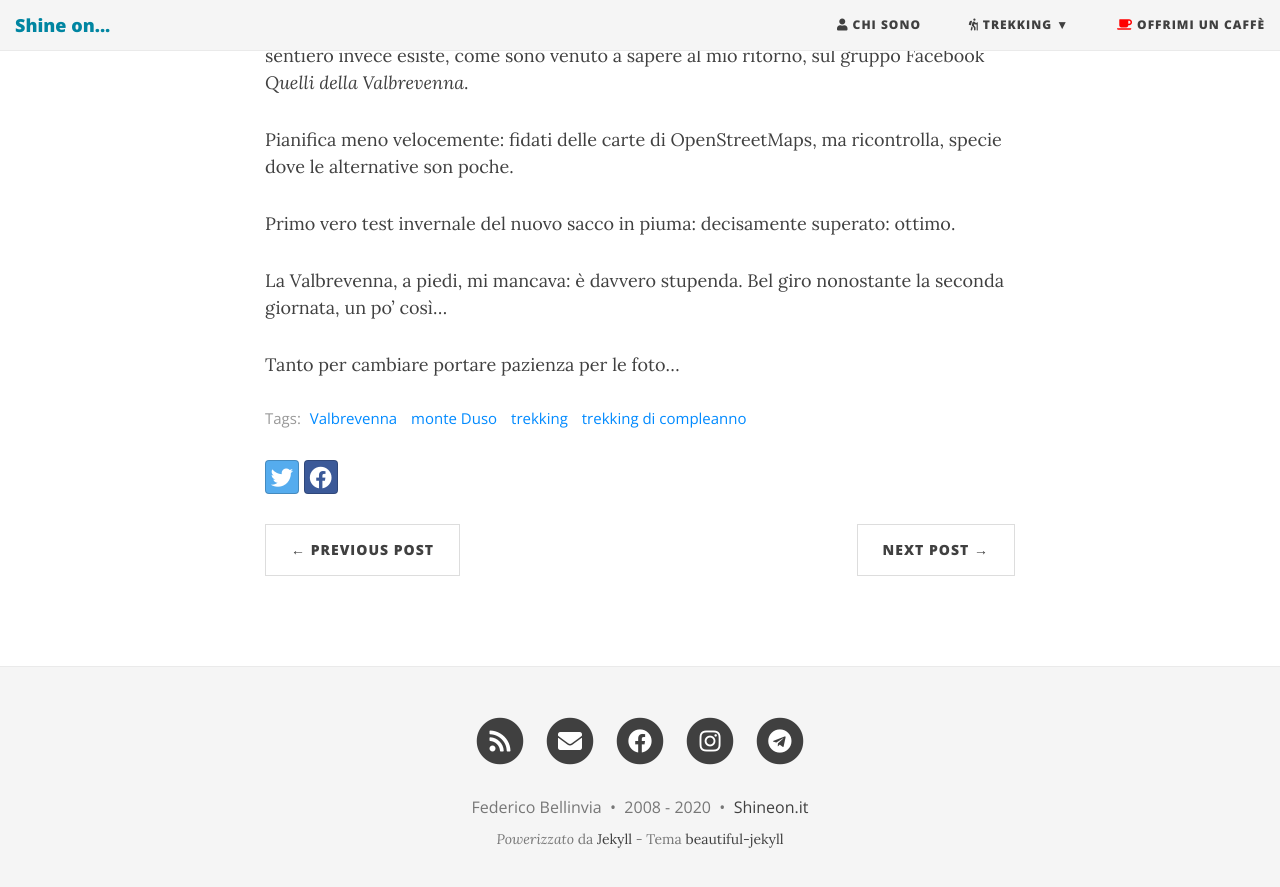
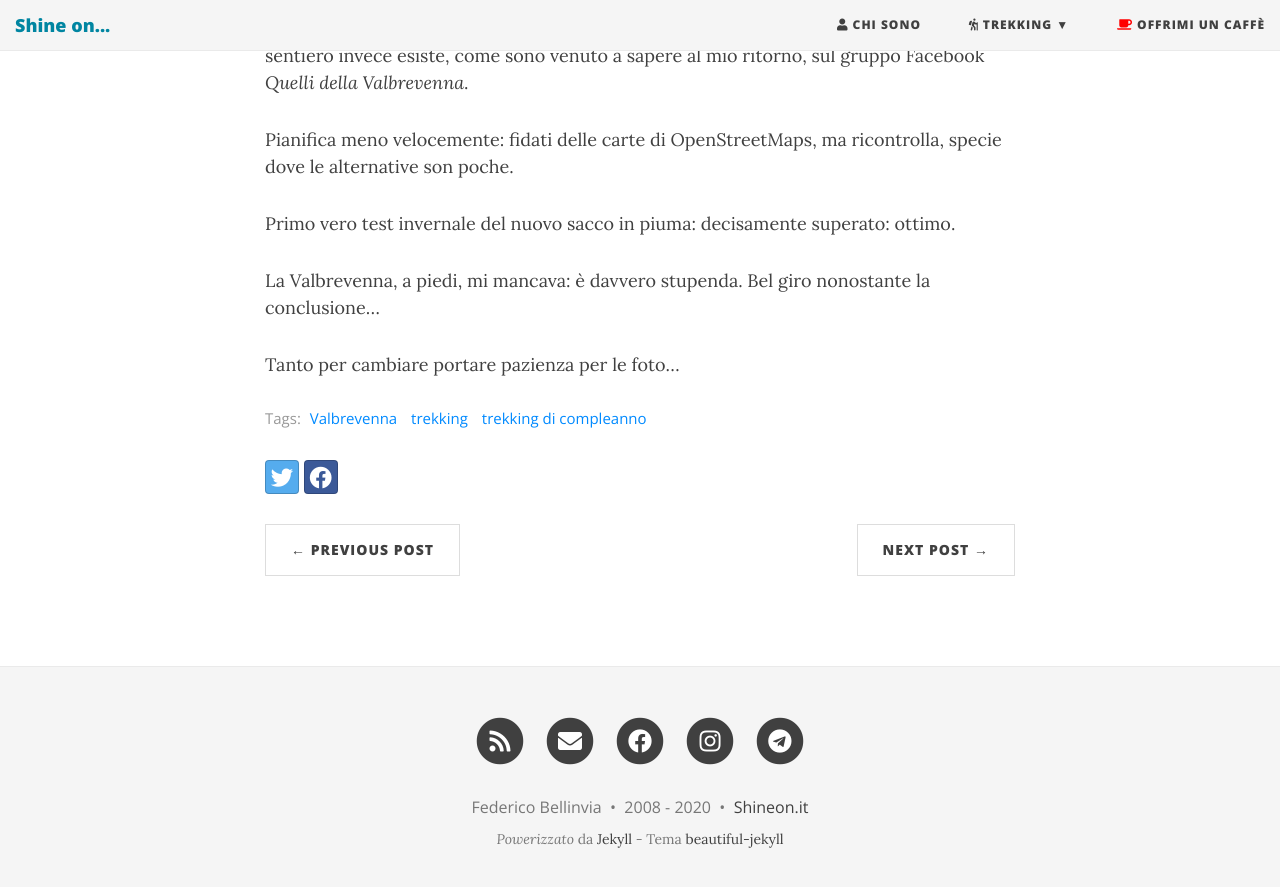
Before and after one commit to shineon822/shineon82.github.io, a Jekyll site: the page built from _posts/escursioni/liguria/2020-04-23-alta-via-della-valbrevenna.md, in a window 1280 px wide and 900 px high, scrolled down 2981 px. Shown: the top 887 px of the window. Built offline with Jekyll 4.4.1, drawn with Linux system fonts in a browser that asks for light colours; nearby versions of some CDN libraries; comment, search, counter and statistics services are not loaded; some of the changed text lies outside the part shown.

Commit message:
Mr Hyde was here …

```diff
--- a/_posts/escursioni/liguria/2020-04-23-alta-via-della-valbrevenna.md
+++ b/_posts/escursioni/liguria/2020-04-23-alta-via-della-valbrevenna.md
@@ -2,14 +2,13 @@
 layout: post
 published: true
 title: Alta via della Valbrevenna
-subtitle: 'Trekking di compleanno 2019, due giorni e 35 km'
+subtitle: 'Trekking di compleanno 2019: due giorni e 35 km'
 date: '2019-12-28'
 categories:
   - escursioni
   - Liguria
 tags:
   - Valbrevenna
-  - monte Duso
   - trekking
   - trekking di compleanno
 image: /img/featured/valbrevenna.jpg
@@ -78,7 +77,7 @@
 
 Primo vero test invernale del nuovo sacco in piuma: decisamente superato: ottimo.
 
-La Valbrevenna, a piedi, mi mancava: è davvero stupenda. Bel giro nonostante la seconda giornata, un po' così...
+La Valbrevenna, a piedi, mi mancava: è davvero stupenda. Bel giro nonostante la conclusione...
 
 
 Tanto per cambiare portare pazienza per le foto...
```
